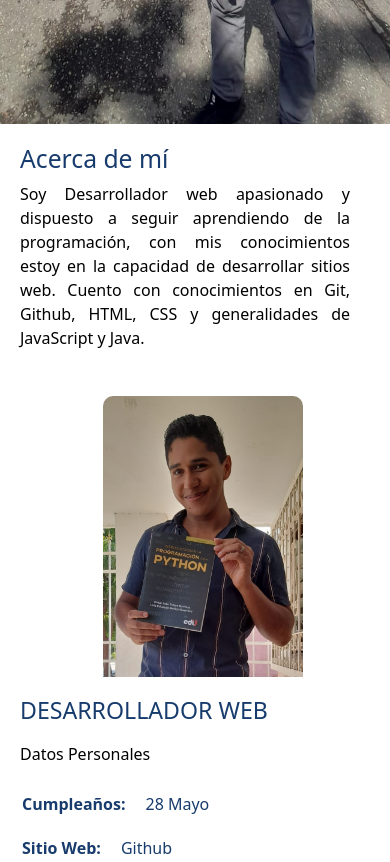
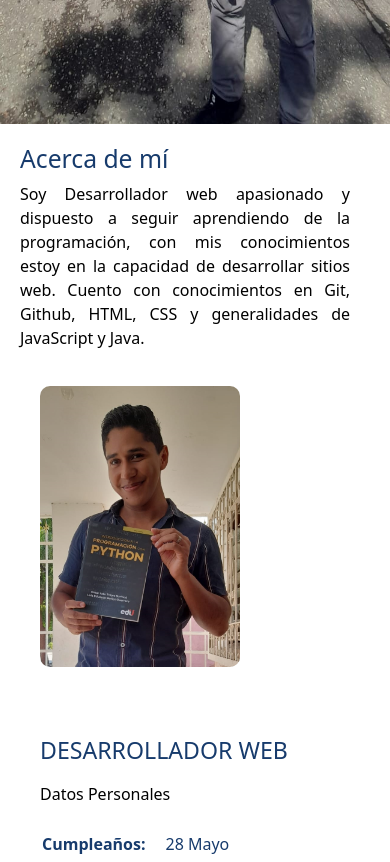
Before and after one commit to duvancandelario/portafolioduvan, a plain HTML site: page index.html in a window 390 px wide. Shown: the part 720-1582 px from the top of the page. Drawn offline with nearby package versions, Linux system fonts and the light colour scheme.

Commit message:
Corregimos posicionamiento del about

```diff
--- a/css/style.css
+++ b/css/style.css
@@ -312,26 +312,38 @@
     /*SECCION ACERCA DE MÍ*/
 
     .contenedor .about{
-        width: 100%;
+        /*width: 100%;
         margin: 0;
         height: 115vh;
         padding: 20px 40px 20px 20px;
         display: flex;
         flex-direction: column;
-        flex-wrap: wrap;
+        flex-wrap: wrap;*/
+
+        display: flex;
+        width: 100%;
+        height: 100%;
+        flex-direction: column;
+        padding: 20px 40px 50px 20px;
+        margin: 0;
     }
 
     .contenedor .about .seccionImagenTitulo{
-        display: block;
-        gap: 10px;
+        /*display: block;
+        gap: 10px;*/
+        display: flex;
+        width: 100%;
+        height: 100%;
+        flex-direction: column;
+        justify-content: center;
+        padding: 20px;
+        margin: 0;
 
     }
 
     .contenedor .about .seccionImagenTitulo .imagenDev{
         border-radius: 10px;
         display: flex;
-        margin-left: 25%;
-        padding-bottom: 20px;
     }
 
     .contenedor .about .listasAbout{
```
